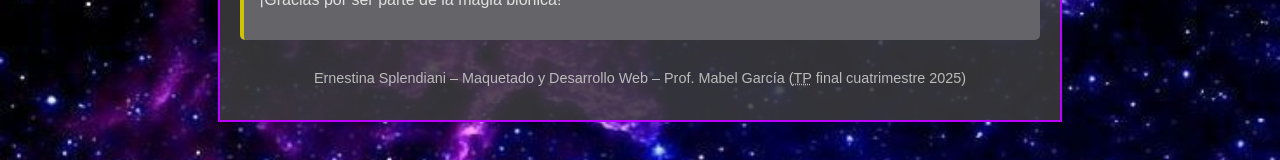
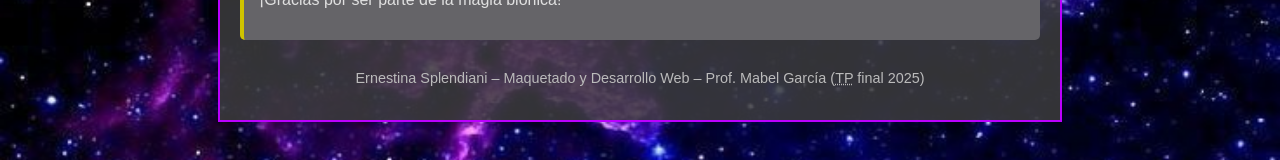
Before and after one commit to Ernesstinaa/Tan-bionica, a plain HTML site: page gracias.html in a window 1280 px wide. Shown: the part 344-504 px from the top of the page. Drawn offline with Linux system fonts and the light colour scheme.

Commit message:
gracias.html

```diff
--- a/gracias.html
+++ b/gracias.html
@@ -48,7 +48,7 @@
     </section>
 </main>
     <footer>
-      <p>Ernestina Splendiani – Maquetado y Desarrollo Web – Prof. Mabel García (<abbr title="Trabajo Práctico">TP</abbr> final cuatrimestre 2025)</p>
+     <p>Ernestina Splendiani – Maquetado y Desarrollo Web – Prof. Mabel García (<abbr title="Trabajo Práctico">TP</abbr> final 2025)</p>
     </footer>
   </div>
 <script>
```
